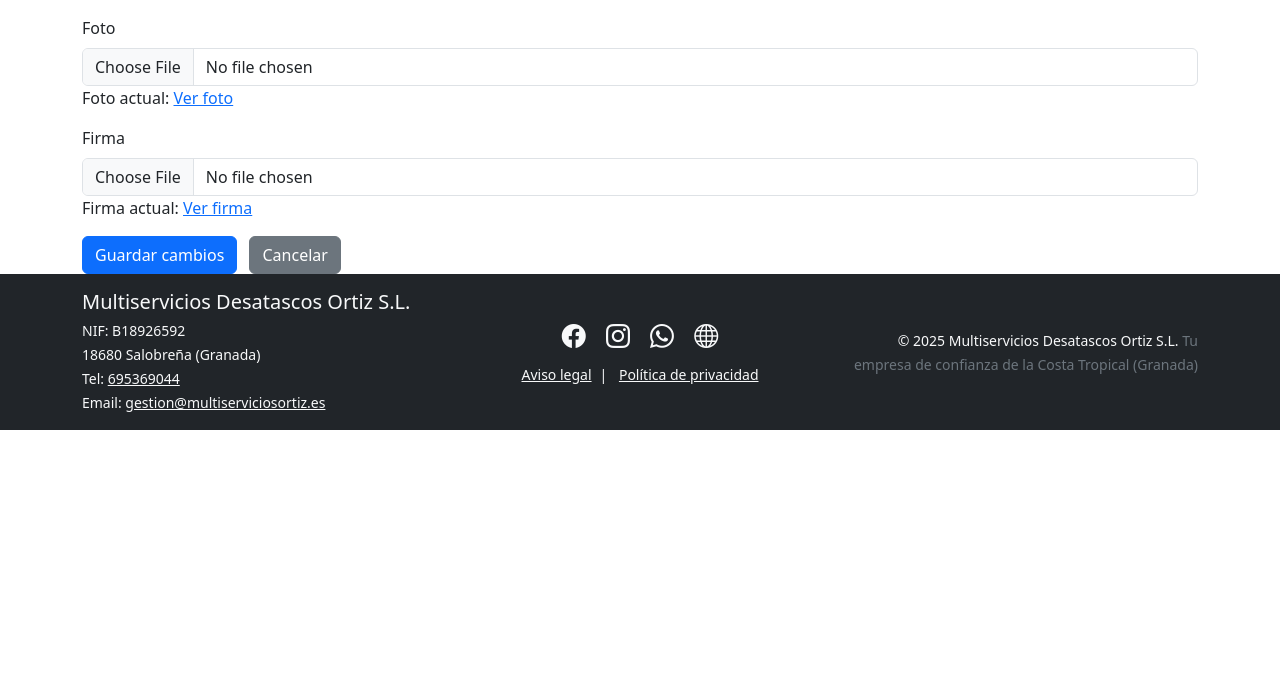
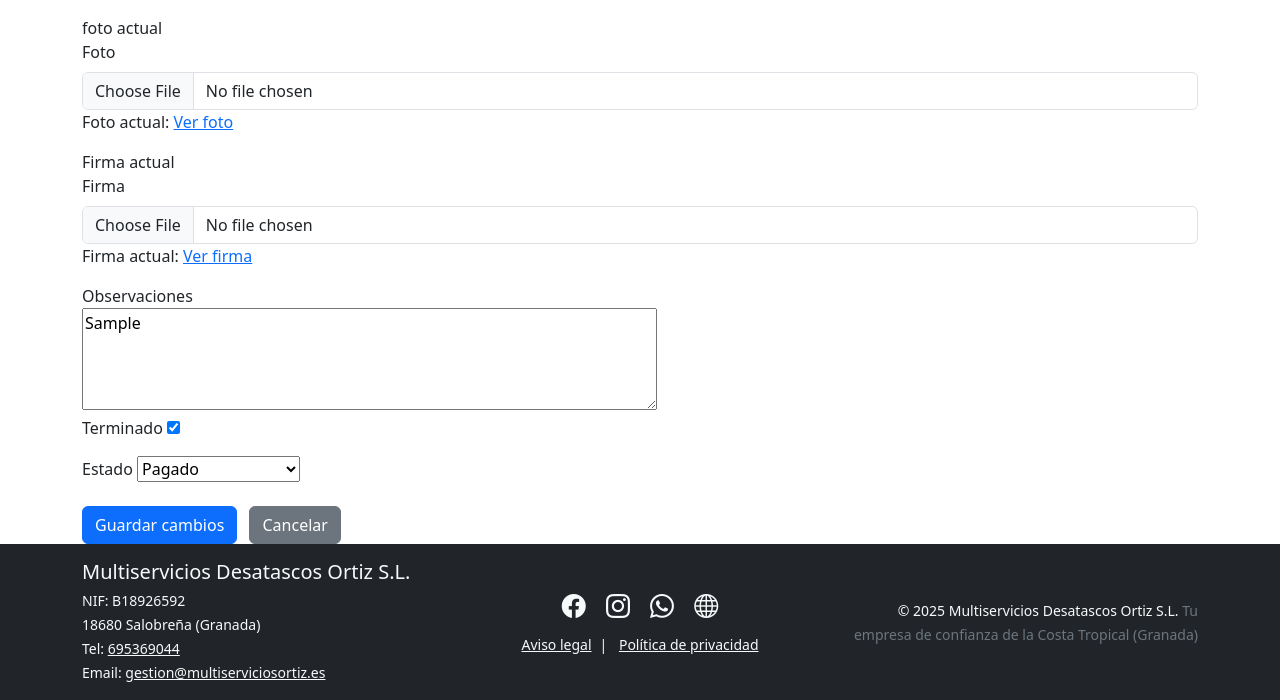
Before and after one commit to Tflys/parte-facil, a Flask app: page /edit_work/1 in a window 1280 px wide. Shown: the part 800-1500 px from the top of the page. Before the commit the page ends 1230 px from the top, so only its background shows below. Run offline with Flask 3, Linux system fonts and the light colour scheme; a user stored in the database is signed in; tables that the repository leaves empty hold one stand-in row (values such as "Sample post").

Commit message:
añadir campos nuevos y estado

```diff
--- a/app.py
+++ b/app.py
@@ -55,6 +55,8 @@ def logout():
 @login_required
 def add_work():
     form = WorkForm()
+    if not form.estado.data:
+        form.estado.data = 'sin_terminar'
     if current_user.rol == "admin":
         usuarios = Usuario.query.filter(Usuario.id != current_user.id).all()
         form.trabajador.choices = [(u.id, f"{u.nombre} ({u.rol})") for u in usuarios]
@@ -96,14 +98,14 @@ def add_work():
             horas=form.horas.data,
             foto=foto_filename,
             firma=firma_filename,
-            id_trabajador=id_trabajador
+            id_trabajador=id_trabajador,
+            estado=form.estado.data  # <-- ¡Ahora sí se guarda el estado!
         )
         db.session.add(trabajo)
         db.session.commit()
         flash("Parte de trabajo guardado correctamente")
         return redirect(url_for("dashboard"))
     return render_template("add_work.html", form=form)
-
 
 
 @app.route('/alta_trabajador', methods=['GET', 'POST'])
@@ -207,15 +209,16 @@ def edit_work(work_id):
         trabajo.materiales_usados = form.materiales_usados.data
         trabajo.horas = form.horas.data
 
-        # Actualización de trabajador (solo admin)
+        # Actualización de trabajador y ESTADO (solo admin)
         if current_user.rol == "admin":
             trabajo.id_trabajador = form.trabajador.data
+            trabajo.estado = form.estado.data  # <-- ACTUALIZA EL CAMPO ESTADO
 
         # Validar y guardar imagen nueva si se sube
         if form.foto.data:
             if not allowed_image(form.foto.data.filename, form.foto.data.stream):
                 flash("Archivo de imagen no permitido o inválido (foto).")
-                return render_template("edit_work.html", form=form, trabajo=trabajo)
+                return render_template("edit_work.html", form=form, trabajo=trabajo, es_admin=(current_user.rol == "admin"))
             foto_filename = secure_filename(form.foto.data.filename)
             form.foto.data.save(os.path.join(app.config['UPLOAD_FOLDER'], foto_filename))
             trabajo.foto = foto_filename
@@ -224,7 +227,7 @@ def edit_work(work_id):
         if form.firma.data:
             if not allowed_image(form.firma.data.filename, form.firma.data.stream):
                 flash("Archivo de imagen no permitido o inválido (firma).")
-                return render_template("edit_work.html", form=form, trabajo=trabajo)
+                return render_template("edit_work.html", form=form, trabajo=trabajo, es_admin=(current_user.rol == "admin"))
             firma_filename = secure_filename(form.firma.data.filename)
             form.firma.data.save(os.path.join(app.config['UPLOAD_FOLDER'], firma_filename))
             trabajo.firma = firma_filename
@@ -233,7 +236,8 @@ def edit_work(work_id):
         flash("Parte de trabajo actualizado correctamente.")
         return redirect(url_for("dashboard"))
 
-    return render_template("edit_work.html", form=form, trabajo=trabajo)
+    return render_template("edit_work.html", form=form, trabajo=trabajo, es_admin=(current_user.rol == "admin"))
+
 
 
 @app.route('/delete_work/<int:work_id>', methods=['POST'])
--- a/forms.py
+++ b/forms.py
@@ -3,7 +3,7 @@ from wtforms.validators import DataRequired, Email
 from wtforms.validators import EqualTo
 from wtforms import SelectField
 from flask_wtf import FlaskForm
-from wtforms import StringField, DateField, TextAreaField, FileField, PasswordField, SubmitField, SelectField, FloatField
+from wtforms import StringField, DateField, TextAreaField, FileField, PasswordField, SubmitField, SelectField, FloatField, BooleanField
 from wtforms.validators import DataRequired, Email, NumberRange
 
 class EmptyForm(FlaskForm):
@@ -26,8 +26,16 @@ class WorkForm(FlaskForm):
     horas = FloatField('Horas trabajadas', validators=[DataRequired(), NumberRange(min=0, max=24)])
     foto = FileField('Foto')
     firma = FileField('Firma')
-    trabajador = SelectField('Trabajador', coerce=int)  # NUEVO CAMPO
+    trabajador = SelectField('Trabajador', coerce=int)
+    terminado = BooleanField('Terminado')
     submit = SubmitField('Guardar parte')
+    observaciones = TextAreaField('Observaciones')
+    estado = SelectField('Estado', choices=[
+        ('pagado', 'Pagado'),
+        ('pendiente_cobro', 'Pendiente cobro'),
+        ('pendiente_facturar', 'Pendiente facturar'),
+        ('sin_terminar', 'Sin terminar')
+    ], default='Sin terminar')
 
 
 
--- a/models.py
+++ b/models.py
@@ -22,4 +22,6 @@ class Trabajo(db.Model):
     firma = db.Column(db.String(120), nullable=True)  # Ruta del archivo
     foto = db.Column(db.String(120), nullable=True)   # Ruta del archivo
     terminado = db.Column(db.Boolean, default=False)
+    estado = db.Column(db.String(30), default='sin terminar')
+    observaciones = db.Column(db.Text)
     id_trabajador = db.Column(db.Integer, db.ForeignKey('usuario.id'), nullable=False)
--- a/templates/dashboard.html
+++ b/templates/dashboard.html
@@ -64,6 +64,10 @@
                     -
                 {% endif %}
             </td>
+            {% if current_user.rol == "admin" %}
+                <td>{{ trabajo.estado }}</td>
+            {% endif %}
+
         </tr>
         {% endfor %}
     </tbody>
--- a/templates/edit_work.html
+++ b/templates/edit_work.html
@@ -4,36 +4,45 @@
 <h2 class="mb-4">Editar parte de trabajo</h2>
 <form method="POST" enctype="multipart/form-data">
     {{ form.hidden_tag() }}
+    {# Campo para la fecha del trabajo #}
     <div class="mb-3">
         {{ form.fecha.label(class="form-label") }}
         {{ form.fecha(class="form-control") }}
     </div>
+    {# Campo para la dirección del trabajo #}
     <div class="mb-3">
         {{ form.direccion.label(class="form-label") }}
         {{ form.direccion(class="form-control") }}
     </div>
+    {# Campo para el tipo de trabajo realizado #}
     <div class="mb-3">
         {{ form.tipo_trabajo.label(class="form-label") }}
         {{ form.tipo_trabajo(class="form-control") }}
     </div>
+    {# Campo para seleccionar el cliente #}
     <div class="mb-3">
         {{ form.cliente.label(class="form-label") }}
         {{ form.cliente(class="form-control") }}
     </div>
+    {# Campo para los materiales usados #}
     <div class="mb-3">
         {{ form.materiales_usados.label(class="form-label") }}
         {{ form.materiales_usados(class="form-control", rows="2") }}
     </div>
+    {# Campo para las horas trabajadas #}
     <div class="mb-3">
         {{ form.horas.label(class="form-label") }}
         {{ form.horas(class="form-control") }}
     </div>
     {% if current_user.rol == "admin" %}
+    {# Campo para seleccionar el trabajador (solo admin) #}
     <div class="mb-3">
         {{ form.trabajador.label(class="form-label") }}
         {{ form.trabajador(class="form-select") }}
     </div>
     {% endif %}
+    {# comment #} foto actual {# endcomment #}
+    {# Campo para subir o ver la foto actual #}
     <div class="mb-3">
         {{ form.foto.label(class="form-label") }}
         {{ form.foto(class="form-control") }}
@@ -41,6 +50,8 @@
             <p>Foto actual: <a href="{{ url_for('static', filename='uploads/' ~ trabajo.foto) }}" target="_blank">Ver foto</a></p>
         {% endif %}
     </div>
+    {# comment #} Firma actual {# endcomment #}
+    {# Campo para subir o ver la firma actual #}
     <div class="mb-3">
         {{ form.firma.label(class="form-label") }}
         {{ form.firma(class="form-control") }}
@@ -48,6 +59,25 @@
             <p>Firma actual: <a href="{{ url_for('static', filename='uploads/' ~ trabajo.firma) }}" target="_blank">Ver firma</a></p>
         {% endif %}
     </div>
+    {# Aquí va el campo de observaciones #}
+    <div>
+        {{ form.observaciones.label }}<br>
+        {{ form.observaciones(rows=4, cols=60) }}
+    </div>
+
+    {# Campo para marcar si el trabajo está terminado #}
+    <div class="mb-3">
+        {{ form.terminado.label }} {{ form.terminado() }}
+    </div>
+
+    {% if es_admin %}
+        <div class="form-group">
+            {{ form.estado.label }}
+            {{ form.estado() }}
+        </div>
+    {% endif %}
+    <br>
+
     <button type="submit" class="btn btn-primary">Guardar cambios</button>
     <a href="{{ url_for('dashboard') }}" class="btn btn-secondary ms-2">Cancelar</a>
 </form>
```
Also changed, not shown: templates/add_work.html (+27 -1 lines).
